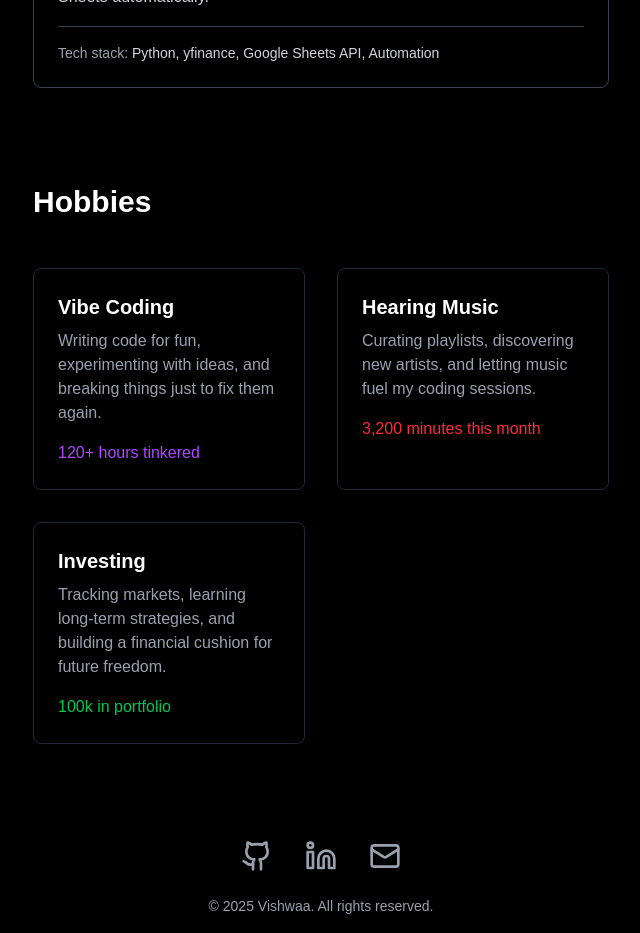
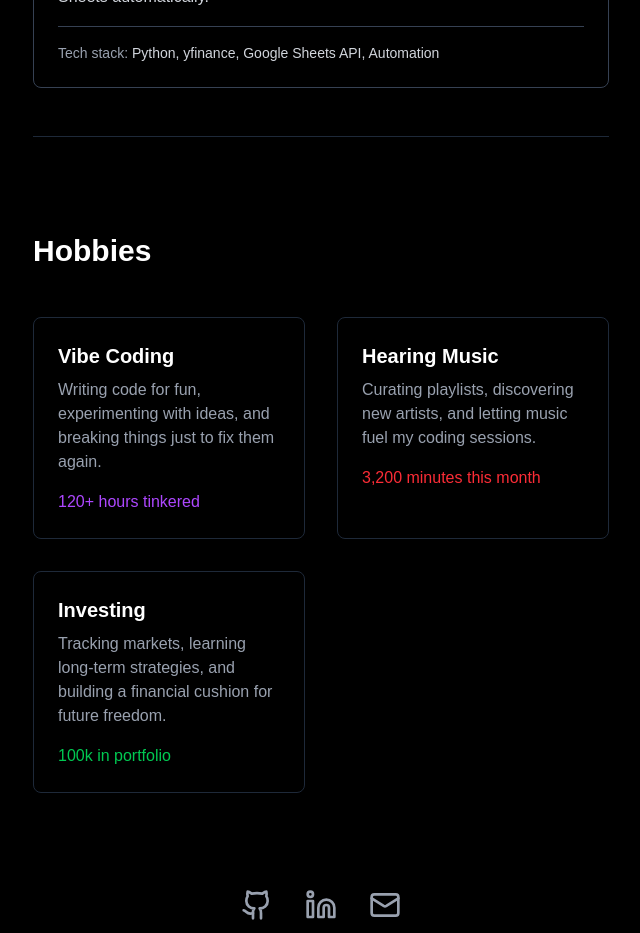
Before and after one commit to VISHWXA7/personal-site, a Next.js app: page /about in a window 1280 px wide. Shown: the part 1280-2213 px from the top of the page, without its empty margins (319-959 px from the left). Built offline with nearby package versions, Linux system fonts and the light colour scheme.

Commit message:
Added Border

```diff
--- a/app/about/page.tsx
+++ b/app/about/page.tsx
@@ -52,6 +52,7 @@ export default function Portfolio() {
               </div>
             ))}
           </div>
+          <div className="border-b border-gray-800 mt-12"></div>
         </section>
 
         {/* Hobbies Section */}
```
Also changed, not shown: tsconfig.json (+19 -5 lines).
